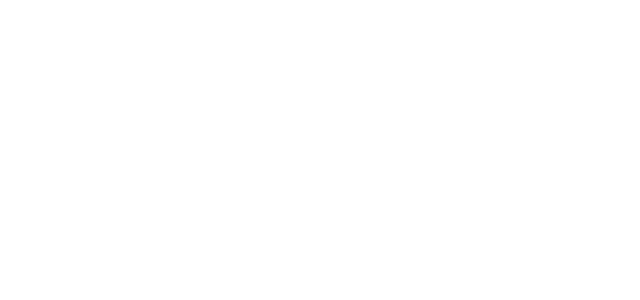
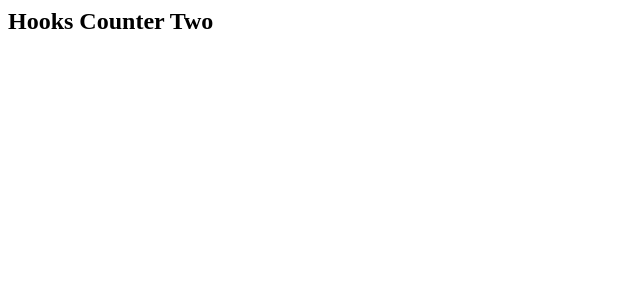
Before and after one commit to carmelraj/react-5h2caz, a React (Create React App) app: page / in a window 1280 px wide. Shown: the top 300 px of the page, without its empty margins (0-640 px from the left). Built offline with nearby package versions, Linux system fonts and the light colour scheme.

Commit message:
2 files modified

```diff
--- a/src/App.js
+++ b/src/App.js
@@ -1,12 +1,12 @@
 import React from "react";
 import "./style.css";
 // import GetApi from './Components/API/getAPI'
-import useEffectOne from './Components/funcComponent/useEffectOne'
+import UseEffectOne from './Components/funcComponent/useEffectOne';
 export default function App() {
   return (
     <div>
   {/* <GetApi /> */}
-  <useEffectOne />
+  <UseEffectOne />
   </div>
   );
 }
--- a/src/Components/funcComponent/useEffectOne.js
+++ b/src/Components/funcComponent/useEffectOne.js
@@ -1,9 +1,9 @@
 import React,{useState} from 'react';
-const useEffectOne = () =>{
+const UseEffectOne = () =>{
 
 
   return(<><h2>Hooks Counter Two</h2>
 
   </>);
 }
-export default useEffectOne
+export default UseEffectOne
```
